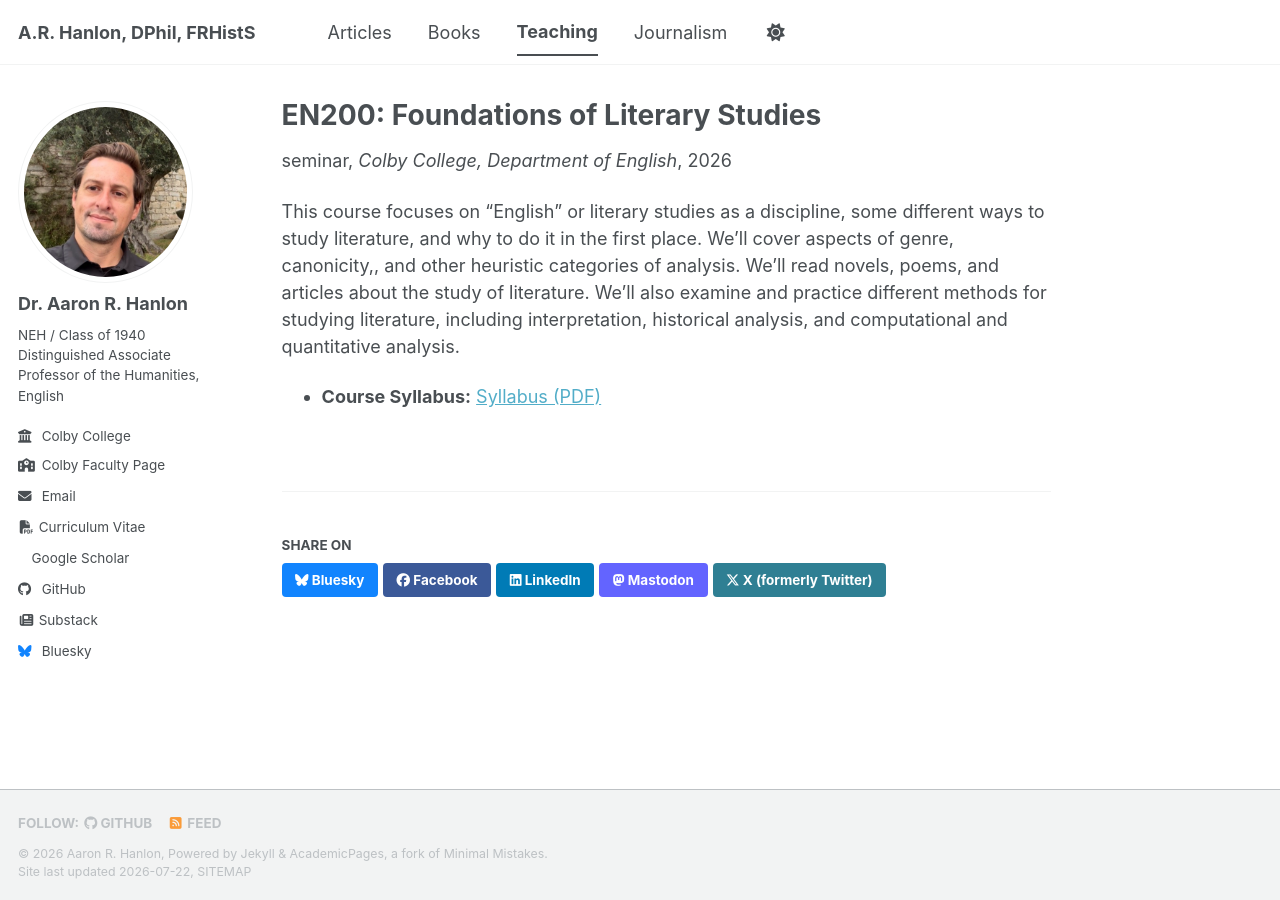
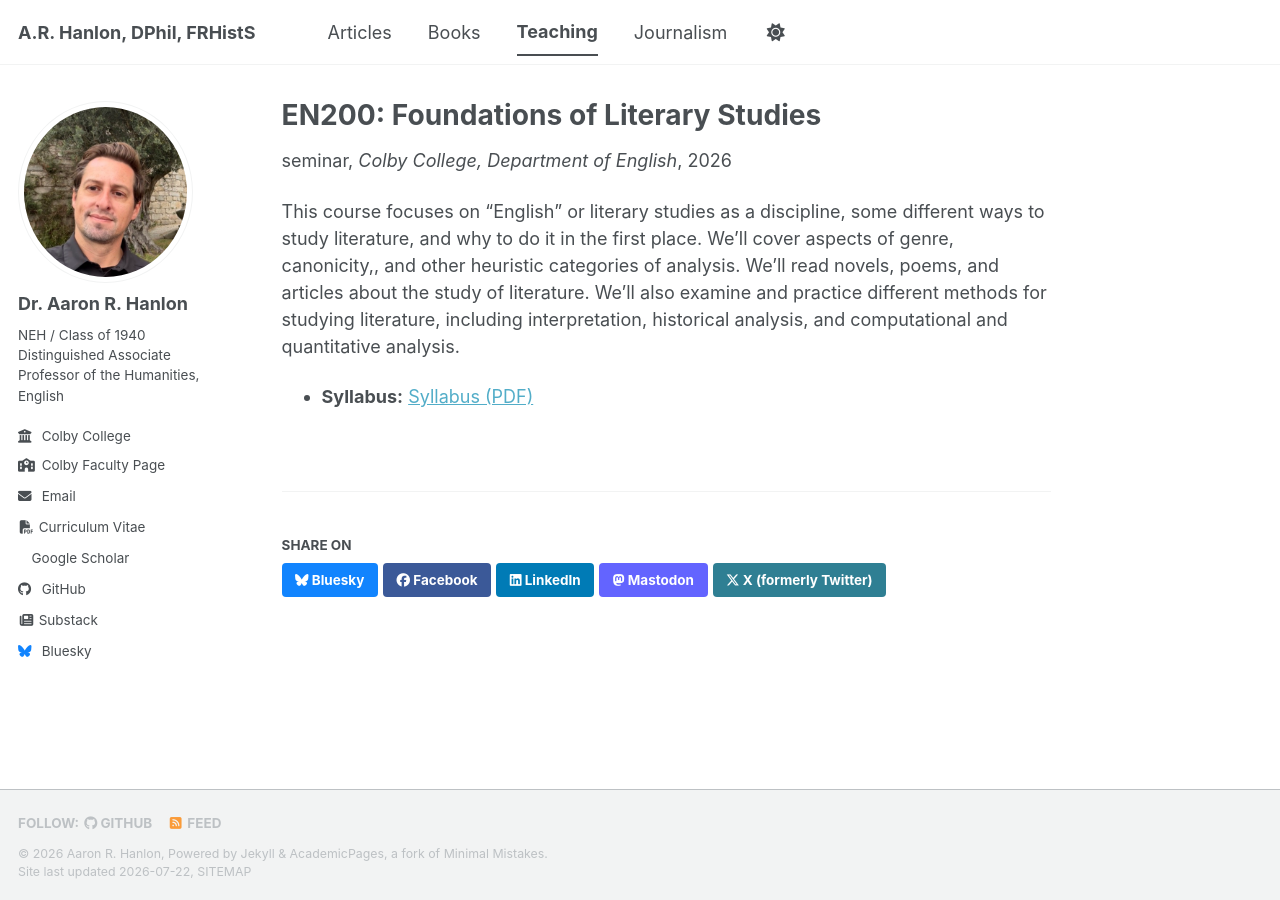
Before and after one commit to arhanlon/arhanlon.github.io, a Jekyll site: the page built from _teaching/2026-fall-en200.md, in a window 1280 px wide. Built offline with Jekyll 4.4.1, drawn with Linux system fonts in a browser that asks for light colours; a style sheet for code colours, icons or effects is not loaded.

Commit message:
Update 2026-fall-en200.md

```diff
--- a/_teaching/2026-fall-en200.md
+++ b/_teaching/2026-fall-en200.md
@@ -10,4 +10,4 @@
 
 This course focuses on "English" or literary studies as a discipline, some different ways to study literature, and why to do it in the first place. We’ll cover aspects of genre, canonicity,, and other heuristic categories of analysis. We'll read novels, poems, and articles about the study of literature. We'll also examine and practice different methods for studying literature, including interpretation, historical analysis, and computational and quantitative analysis.
 
-*   **Course Syllabus:** [Syllabus (PDF)](/files/en200_syllabus_f26.pdf){:target="_blank"}
+*   **Syllabus:** [Syllabus (PDF)](/files/en200_syllabus_f26_public.pdf){:target="_blank"}
```
